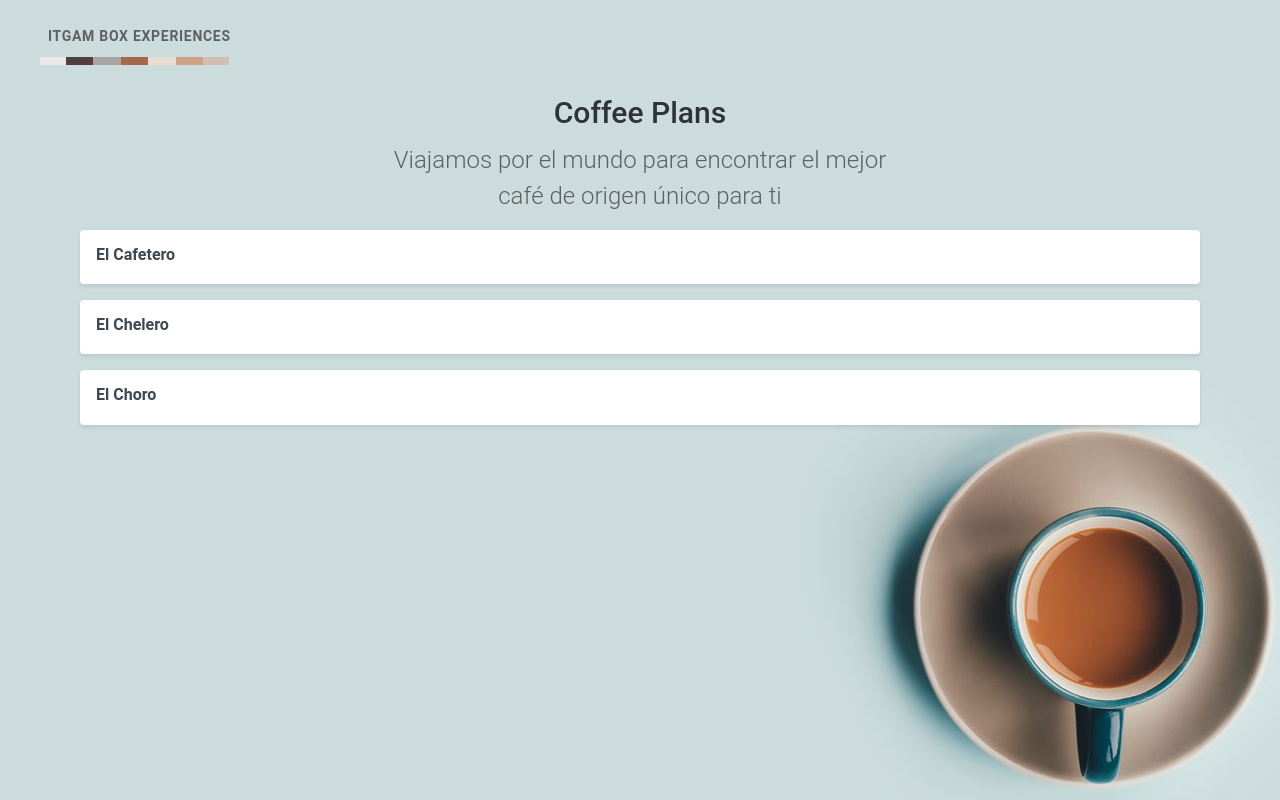
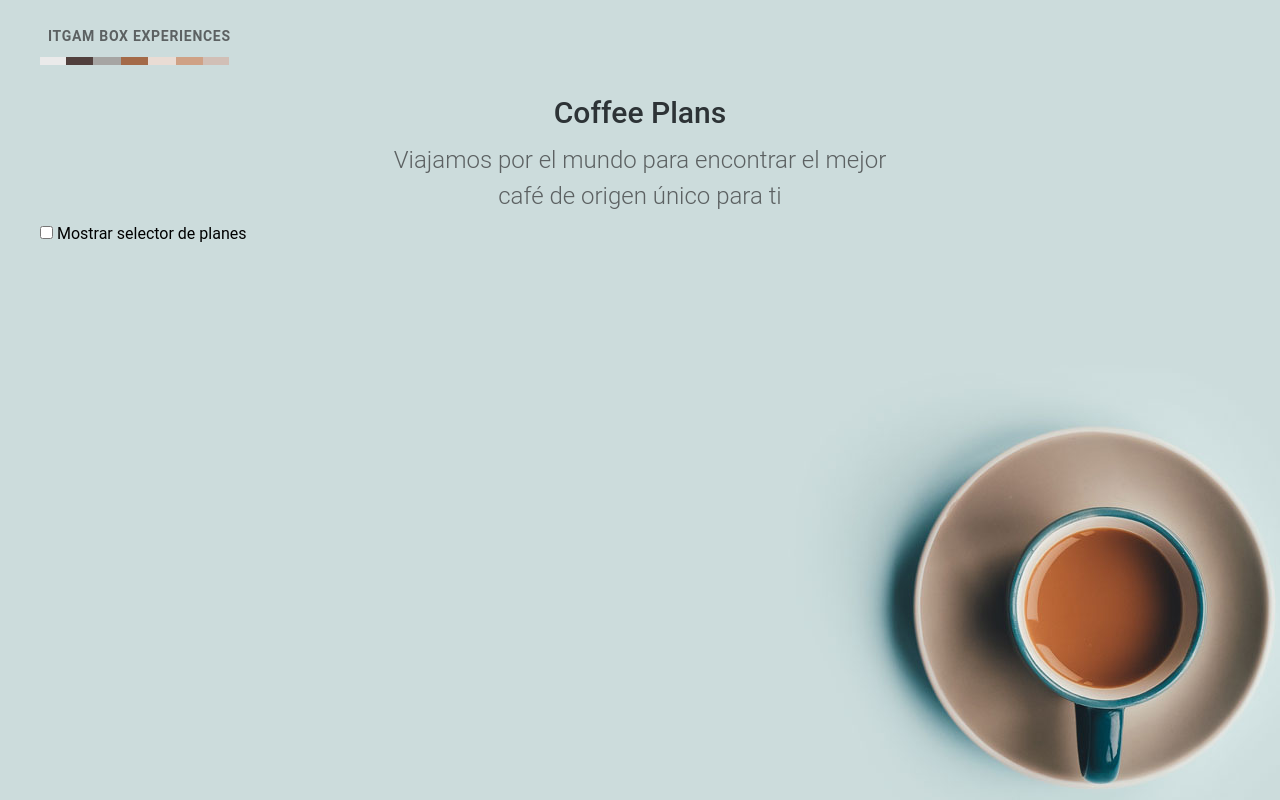
Before and after one commit to YahirArboleya/DADM-2024, a Vue app: page / in a window 1280 px wide. Built offline with nearby package versions, Linux system fonts and the light colour scheme.

Commit message:
🌟FEAT: Hooks Completed

```diff
--- a/src/App.vue
+++ b/src/App.vue
@@ -1,6 +1,9 @@
 <script setup>
   import PlanPicker from './components/PlanPicker.vue';
-  import PlanPickerItem from './components/PlanPickerItem.vue';
+  import { ref } from 'vue';
+
+  const showPlans = ref(false);
+
 </script>
 
 <template>
@@ -18,7 +21,12 @@
       Viajamos por el mundo para encontrar el mejor café de origen único para ti
     </h2>
 
-    <PlanPicker />
+    <label>
+      <input type="checkbox" v-model="showPlans">
+      Mostrar selector de planes
+    </label>
+
+    <PlanPicker v-if="showPlans"/>
 
 
   </div>
--- a/src/components/PlanPicker.vue
+++ b/src/components/PlanPicker.vue
@@ -1,6 +1,6 @@
 <script setup>
     import PlanPickerItem from './PlanPickerItem.vue';
-    import { ref, onMounted } from 'vue';
+    import { ref, onMounted, onUnmounted } from 'vue';
 
 
     //creando una referencia reactiva para almacenar el plan seleccionado
@@ -24,6 +24,11 @@
       console.log("El componente PlanPicker se ha montado")
       console.log(plansWrapper.value);
     });
+
+    //registrando el hook unMounted
+    onUnmounted(()=>{
+      console.log("El componente PlanPicker se ha desmontado")
+    });
 </script>
 
 <template>
```
